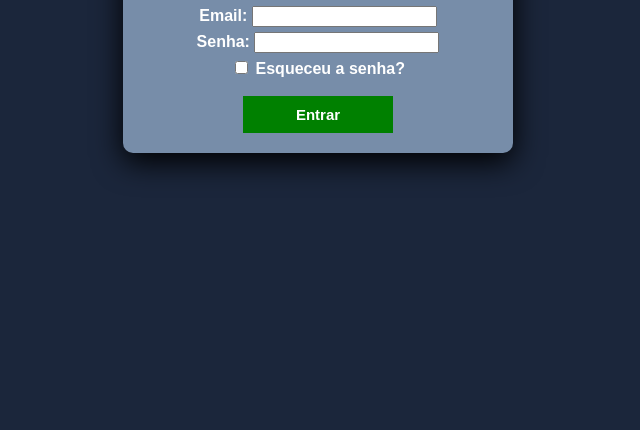
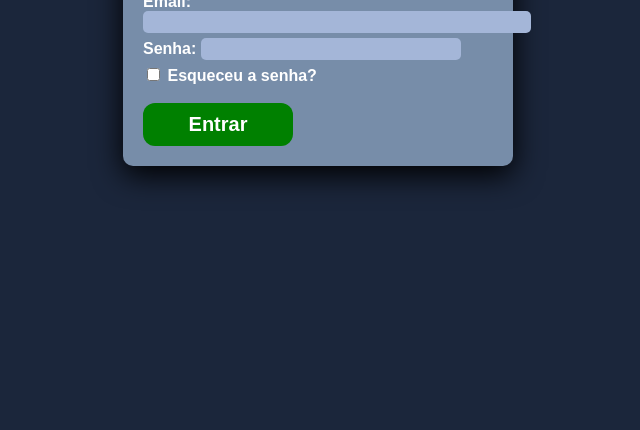
Before and after one commit to Sr-Okami/Forum, a plain HTML site: page index.html in a window 1280 px wide. Shown: the part 370-800 px from the top of the page, without its empty margins (322-962 px from the left). Drawn offline with Linux system fonts and the light colour scheme.

Commit message:
algumas mudanças esteticas

```diff
--- a/css/login.css
+++ b/css/login.css
@@ -15,7 +15,7 @@ body {
     border-radius: 10px;
     width: 350px;
     box-shadow: 0px 9px 30px #000000;
-    text-align: center;
+    text-align: start;
 }
 label {
     font-weight: bolder;
@@ -27,15 +27,28 @@ label {
     width: 150px;
     padding: 10px;
     border: none;
-    font-size: 15px;
+    font-size: 20px;
     font-weight: bold;
+    border-radius: 12px;
+
 }
 .esqueceu{
     cursor: pointer;
 }
-#imput-email{
+#imput-email-senha{
     margin-bottom: 5px;
 }
 #email {
-
+    background-color: #a4b6d8;
+    border: none;
+    border-radius: 5px;
+    height: 20px;
+    width: 30vw;
 }
+#password {
+    background-color: #a4b6d8;
+    border: none;
+    border-radius: 5px;
+    height: 20px;
+    width: 20vw;
+}
--- a/index.html
+++ b/index.html
@@ -9,11 +9,11 @@
 <body>
     <form id="login-container">
         <h1>Login</h1>
-        <div id="imput-email">
+        <div id="imput-email-senha">
             <label for="email">Email:</label>
             <input type="email" name="email" id="email">
         </div>
-        <div id="imput-email">
+        <div id="imput-email-senha">
             <label for="password">Senha:</label>
             <input type="password" name="Senha" id="password">
         </div>
```
